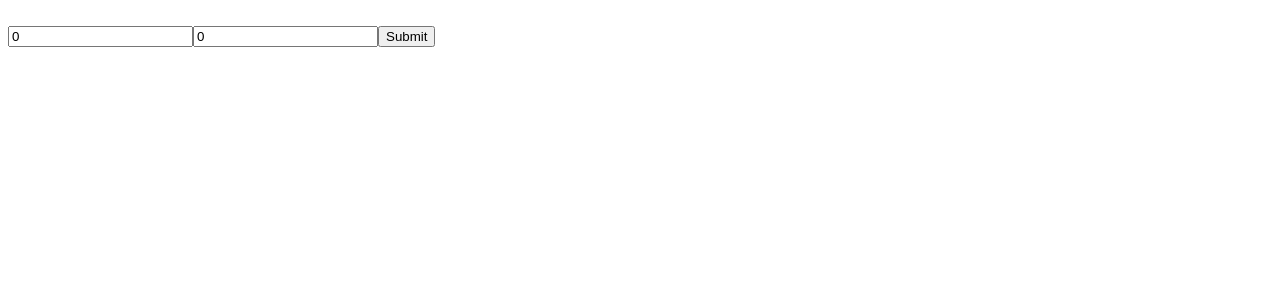
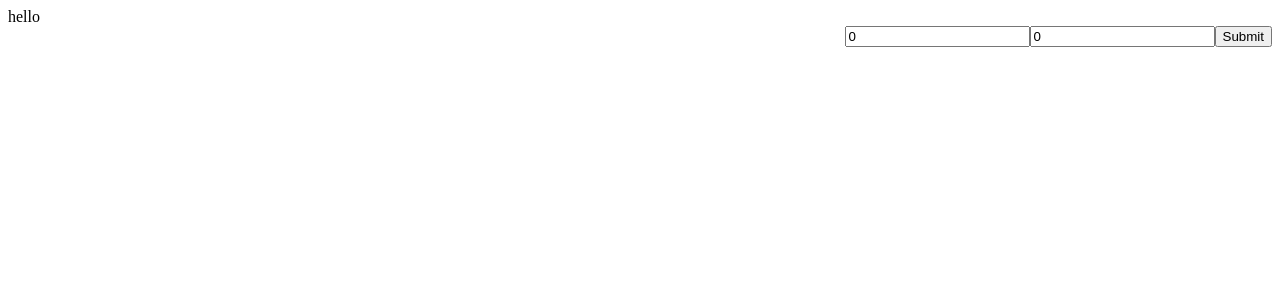
Before and after one commit to stjk2513/basic_text_highlighting_vue, a Vue app: page / in a window 1280 px wide. Shown: the top 300 px of the page. Built offline with nearby package versions, Linux system fonts and the light colour scheme.

Commit message:
a little structure

```diff
--- a/src/App.vue
+++ b/src/App.vue
@@ -1,9 +1,23 @@
 <script setup lang="ts">
 import HighlightInputContainer from "./components/HighlightInputContainer.vue";
+import TextBox from "./components/TextBox.vue";
 </script>
 
 <template>
-  <HighlightInputContainer />
+  <div class="basic">
+    <div class="text-box">
+      <TextBox text="hello" />
+    </div>
+    <div class="highlight-input"><HighlightInputContainer /></div>
+  </div>
 </template>
 
-<style scoped></style>
+<style scoped>
+.basic {
+  display: flex;
+}
+
+.text-box {
+  flex: 1;
+}
+</style>
```
